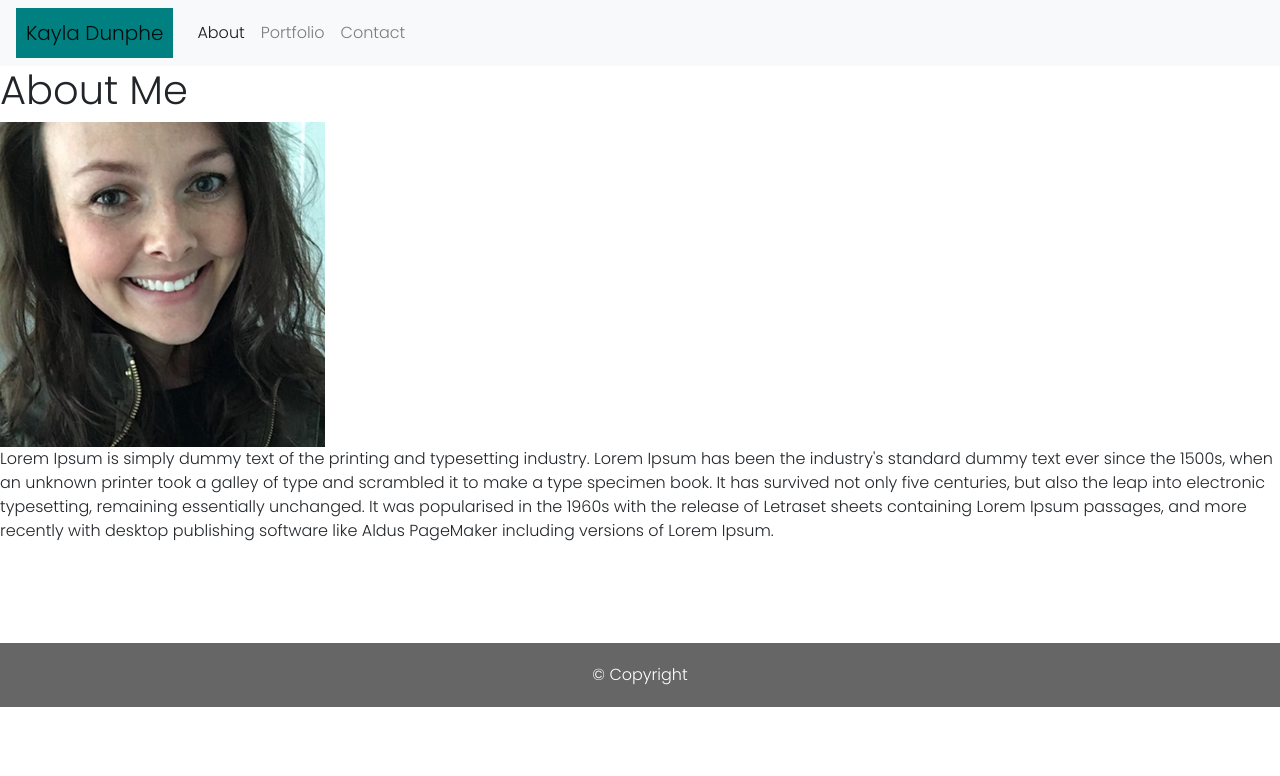
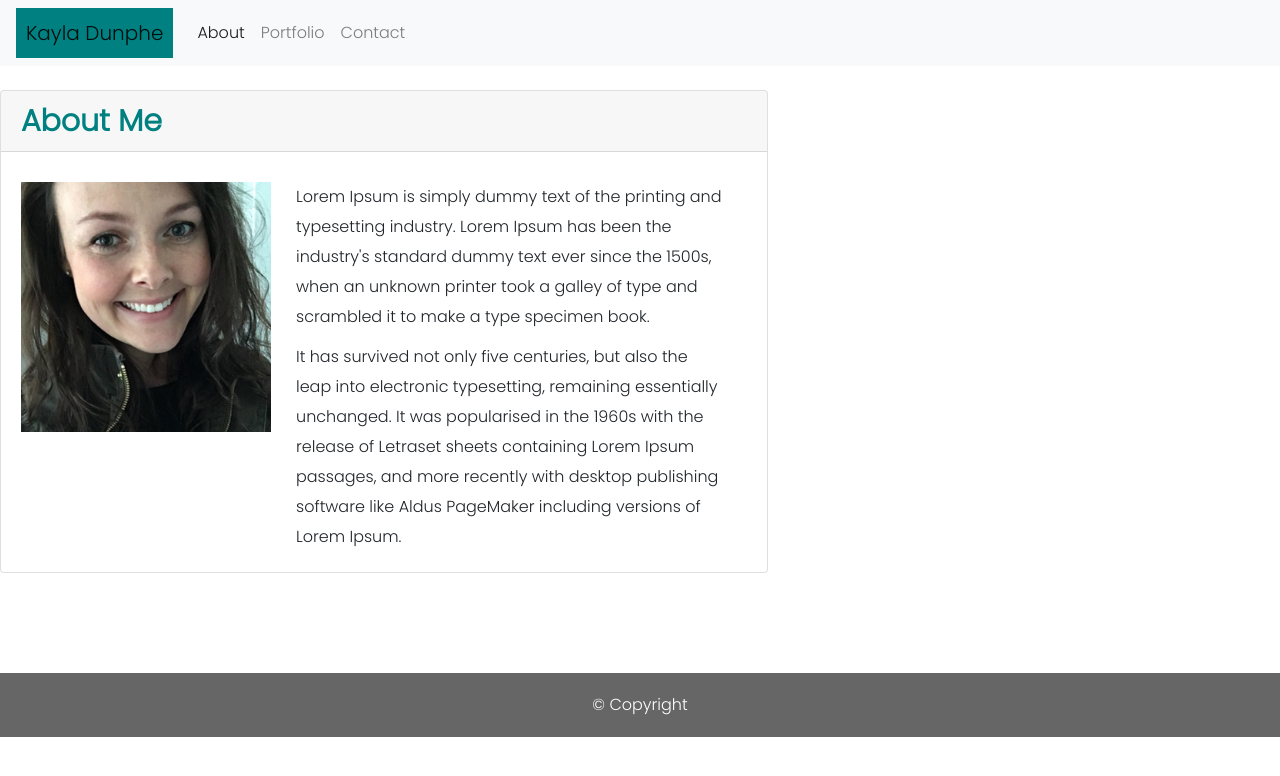
Before and after one commit to kdunphe/UNHBootcamp-02-responsive-portfolio, a plain HTML site: page index.html in a window 1280 px wide. Drawn offline with nearby package versions, Linux system fonts and the light colour scheme.

Commit message:
Updating index.html & stylesheet.

```diff
--- a/index.html
+++ b/index.html
@@ -67,14 +67,14 @@
       </nav>
 
 
-    <h1>About Me</h1>
+    <!-- <h1>About Me</h1>
     <img src="./assets/kayla.png" alt="kayla" />
     <p>Lorem Ipsum is simply dummy text of the printing and typesetting industry. Lorem Ipsum has been the industry's
         standard dummy text ever since the 1500s, when an unknown printer took a galley of type and scrambled it to make
         a type specimen book. It has survived not only five centuries, but also the leap into electronic typesetting,
         remaining essentially unchanged. It was popularised in the 1960s with the release of Letraset sheets containing
         Lorem Ipsum passages, and more recently with desktop publishing software like Aldus PageMaker including versions
-        of Lorem Ipsum.</p>
+        of Lorem Ipsum.</p> -->
 
 
         <!-- <div class="card" style="width: 50%">
@@ -90,6 +90,17 @@
             </div>
           </div> -->
 
+<br />
+          <div class="card">
+            <h5 class="card-header">About Me</h5>
+            <div class="card-body">
+              <img src="./assets/kayla.png" alt="kayla" width="250px" />
+              <p class="card-text">Lorem Ipsum is simply dummy text of the printing and typesetting industry. Lorem Ipsum has been the industry's standard dummy text ever since the 1500s, when an unknown printer took a galley of type and scrambled it to make a type specimen book.</p>
+
+              <p class="card-text">It has survived not only five centuries, but also the leap into electronic typesetting, remaining essentially unchanged. It was popularised in the 1960s with the release of Letraset sheets containing Lorem Ipsum passages, and more recently with desktop publishing software like Aldus PageMaker including versions of Lorem Ipsum.</p>
+            </div>
+          </div>
+
     <footer>© Copyright</footer>
 </body>
 </html>
--- a/style.css
+++ b/style.css
@@ -12,6 +12,30 @@ body {
     justify-content: right;
 }
 
+.card {
+    width: 60%;
+}
+
+.card-header {
+    color: teal;
+    font-weight: bold;
+    font-size: 30px;
+}
+
+img {
+    float: left;
+    margin: 10px 25px 100px 0px;
+}
+
+p {
+    margin: 10px 25px 10px 0px;
+    line-height: 30px;
+}
+
+/* .btn btn-primary {
+    background: teal;
+} */
+
 footer {
     background: #666;
     color: #fff;
```
